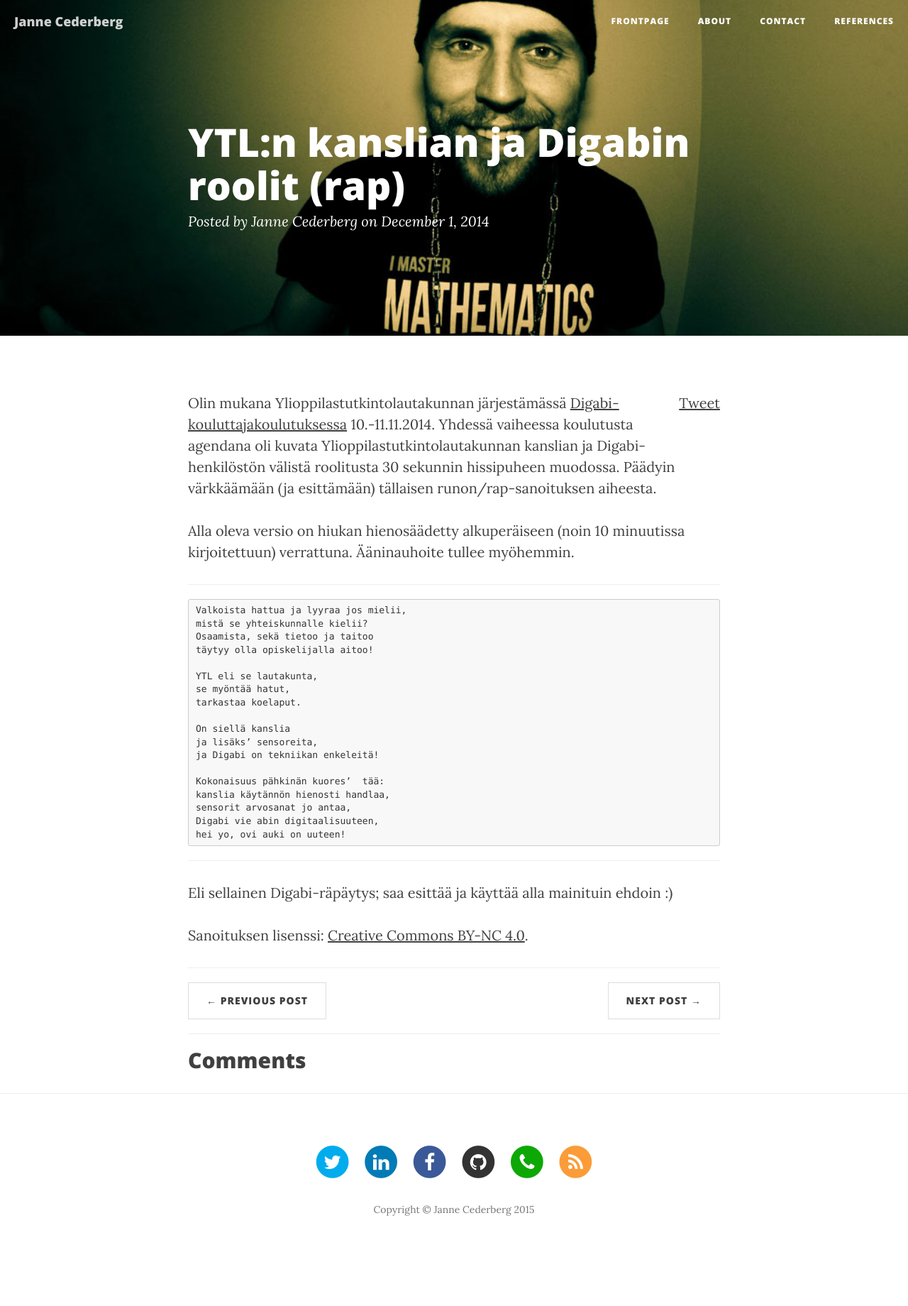
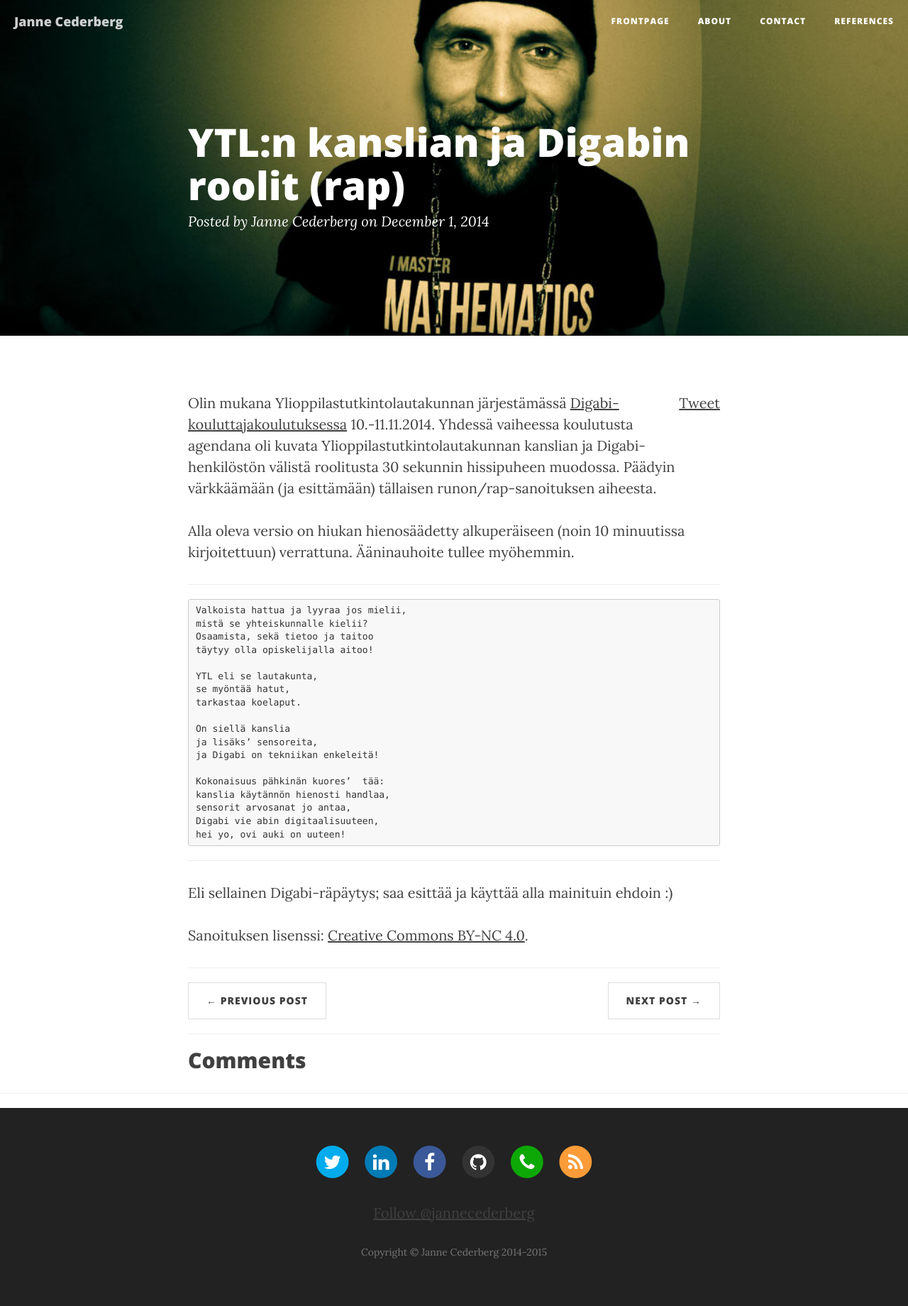
Before and after one commit to jannecederberg/jannecederberg.github.io, a Jekyll site: the page built from _posts/2014-12-01-ytln-kanslian-ja-digabin-roolit-rap.md, in a window 1280 px wide. Shown: the whole page at 71% size. Built offline with Jekyll 4.4.1, drawn with Linux system fonts in a browser that asks for light colours; nearby versions of some CDN libraries; comment, search, counter and statistics services are not loaded; before the commit the page ends 1780 px from its top, so only the background shows below that.

Commit message:
Add Twitter follow button to footer

```diff
--- a/_includes/footer.html
+++ b/_includes/footer.html
@@ -63,7 +63,8 @@
                         </a>
                     </li>
                 </ul>
-                <p class="copyright text-muted">Copyright &copy; {{ site.title }} {{ site.time | date: '%Y' }}</p>
+                <p class="text-muted" style="text-align:center;">{% include twitter-follow.html %}</p>
+                <p class="copyright text-muted">Copyright &copy; {{ site.title }} 2014-{{ site.time | date: '%Y' }}</p>
             </div>
         </div>
     </div>
--- /dev/null
+++ b/_includes/twitter-follow.html
@@ -0,0 +1,2 @@
+<a href="https://twitter.com/jannecederberg" class="twitter-follow-button" data-show-count="false">Follow @jannecederberg</a>
+<script>!function(d,s,id){var js,fjs=d.getElementsByTagName(s)[0],p=/^http:/.test(d.location)?'http':'https';if(!d.getElementById(id)){js=d.createElement(s);js.id=id;js.src=p+'://platform.twitter.com/widgets.js';fjs.parentNode.insertBefore(js,fjs);}}(document, 'script', 'twitter-wjs');</script>
--- a/_layouts/post.html
+++ b/_layouts/post.html
@@ -26,7 +26,7 @@
             <div class="col-lg-8 col-lg-offset-2 col-md-10 col-md-offset-1">
                 <div style="margin-left:7px; float:right;">
                     <p>{% include facebook-box-count.html %}</p>
-                    <p>{% include twitter-button.html %}</p>
+                    <p>{% include twitter-tweet.html %}</p>
                 </div>
 
 				{{ content }}
--- a/css/clean-blog.css
+++ b/css/clean-blog.css
@@ -264,6 +264,7 @@
 }
 footer {
   padding: 50px 0 65px;
+  background-color: #222;
 }
 footer .list-inline {
   margin: 0;
```
Also changed, not shown: _includes/twitter-tweet.html (renamed from _includes/twitter-button.html).
